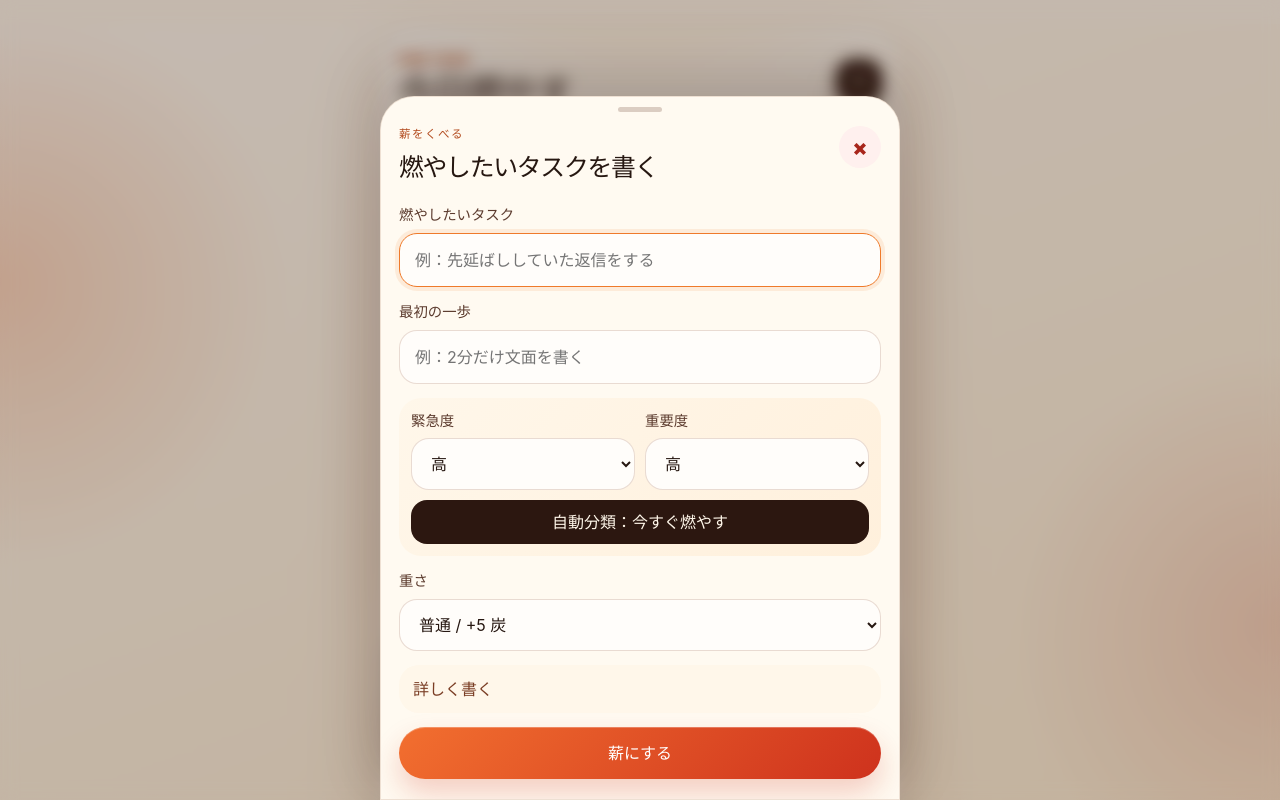
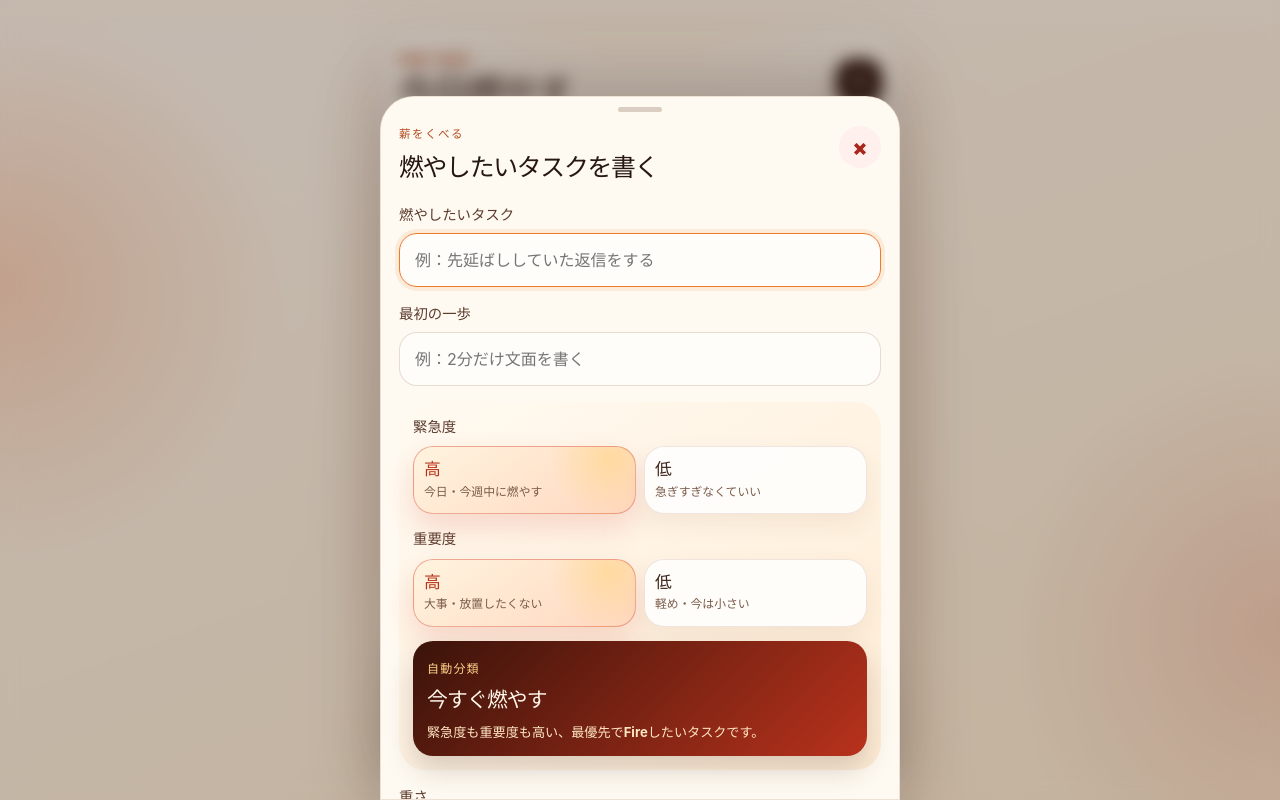
Before and after one commit to sunpotflower4460-cpu/sumples-fire, a React (Vite) app: page / in a window 1280 px wide. Both pictures are taken after a click on the button "＋ タスクを書く". Shown: the top 800 px of the page. Built offline with nearby package versions, Linux system fonts and the light colour scheme.

Commit message:
Improve Fire Task entry form UX
* feat: make task entry faster and clearer

* style: add fast form matrix choice UI

* style: load fast form UX styles

```diff
--- a/src/components/FireForm.tsx
+++ b/src/components/FireForm.tsx
@@ -1,8 +1,16 @@
 import { FormEvent, useState } from 'react';
 import type { FireCategory, FireDifficulty, FireLevel, FirePriority, FireStage } from '../types/fireSeed';
-import { categoryLabels, difficultyAshPoints, difficultyLabels, levelLabels, priorityLabels, stageLabels } from '../types/fireSeed';
+import {
+  categoryLabels,
+  difficultyAshPoints,
+  difficultyLabels,
+  levelLabels,
+  priorityLabels,
+  quadrantDescriptions,
+  quadrantLabels,
+  stageLabels,
+} from '../types/fireSeed';
 import { getQuadrant } from '../lib/fireSeedModel';
-import { quadrantLabels } from '../types/fireSeed';
 
 type FireFormProps = {
   onAddSeed: (input: {
@@ -17,6 +25,18 @@ type FireFormProps = {
     importance: FireLevel;
   }) => void;
 };
+
+const levelOptions: { value: FireLevel; label: string; hint: string }[] = [
+  { value: 'high', label: '高', hint: '今日・今週中に燃やす' },
+  { value: 'low', label: '低', hint: '急ぎすぎなくていい' },
+];
+
+const difficultyOptions: { value: FireDifficulty; hint: string }[] = [
+  { value: 'small', hint: '5分くらい' },
+  { value: 'normal', hint: '少し面倒' },
+  { value: 'heavy', hint: '腰が重い' },
+  { value: 'boss', hint: 'ラスボス級' },
+];
 
 export function FireForm({ onAddSeed }: FireFormProps) {
   const [title, setTitle] = useState('');
@@ -54,7 +74,7 @@ export function FireForm({ onAddSeed }: FireFormProps) {
   };
 
   return (
-    <form className="fire-form" onSubmit={handleSubmit}>
+    <form className="fire-form fire-form-fast" onSubmit={handleSubmit}>
       <div className="field-group">
         <label htmlFor="seed-title">燃やしたいタスク</label>
         <input
@@ -81,40 +101,67 @@ export function FireForm({ onAddSeed }: FireFormProps) {
         />
       </div>
 
-      <div className="matrix-picker" aria-label="緊急度と重要度">
-        <div className="field-group compact-field">
-          <label htmlFor="seed-urgency">緊急度</label>
-          <select id="seed-urgency" value={urgency} onChange={(event) => setUrgency(event.target.value as FireLevel)}>
-            {Object.entries(levelLabels).map(([value, label]) => (
-              <option key={value} value={value}>
-                {label}
-              </option>
+      <section className="fast-matrix-picker" aria-label="緊急度と重要度">
+        <div className="choice-section">
+          <span>緊急度</span>
+          <div className="choice-grid two-choice">
+            {levelOptions.map((option) => (
+              <button
+                key={option.value}
+                type="button"
+                className={urgency === option.value ? 'choice-button is-selected' : 'choice-button'}
+                onClick={() => setUrgency(option.value)}
+                aria-pressed={urgency === option.value}
+              >
+                <b>{levelLabels[option.value]}</b>
+                <small>{option.hint}</small>
+              </button>
             ))}
-          </select>
+          </div>
         </div>
-        <div className="field-group compact-field">
-          <label htmlFor="seed-importance">重要度</label>
-          <select id="seed-importance" value={importance} onChange={(event) => setImportance(event.target.value as FireLevel)}>
-            {Object.entries(levelLabels).map(([value, label]) => (
-              <option key={value} value={value}>
-                {label}
-              </option>
+
+        <div className="choice-section">
+          <span>重要度</span>
+          <div className="choice-grid two-choice">
+            {levelOptions.map((option) => (
+              <button
+                key={option.value}
+                type="button"
+                className={importance === option.value ? 'choice-button is-selected' : 'choice-button'}
+                onClick={() => setImportance(option.value)}
+                aria-pressed={importance === option.value}
+              >
+                <b>{levelLabels[option.value]}</b>
+                <small>{option.value === 'high' ? '大事・放置したくない' : '軽め・今は小さい'}</small>
+              </button>
             ))}
-          </select>
+          </div>
         </div>
-        <p className="matrix-result">自動分類：{quadrantLabels[quadrant]}</p>
-      </div>
 
-      <div className="field-group compact-field">
-        <label htmlFor="seed-difficulty">重さ</label>
-        <select id="seed-difficulty" value={difficulty} onChange={(event) => setDifficulty(event.target.value as FireDifficulty)}>
-          {Object.entries(difficultyLabels).map(([value, label]) => (
-            <option key={value} value={value}>
-              {label} / +{difficultyAshPoints[value as FireDifficulty]} 炭
-            </option>
+        <div className={`matrix-result-card matrix-result-${quadrant}`}>
+          <span>自動分類</span>
+          <strong>{quadrantLabels[quadrant]}</strong>
+          <p>{quadrantDescriptions[quadrant]}</p>
+        </div>
+      </section>
+
+      <section className="choice-section">
+        <span>重さ</span>
+        <div className="choice-grid difficulty-choice-grid">
+          {difficultyOptions.map((option) => (
+            <button
+              key={option.value}
+              type="button"
+              className={difficulty === option.value ? 'choice-button is-selected' : 'choice-button'}
+              onClick={() => setDifficulty(option.value)}
+              aria-pressed={difficulty === option.value}
+            >
+              <b>{difficultyLabels[option.value]}</b>
+              <small>{option.hint} / +{difficultyAshPoints[option.value]} 炭</small>
+            </button>
           ))}
-        </select>
-      </div>
+        </div>
+      </section>
 
       <details className="advanced-fields">
         <summary>詳しく書く</summary>
--- /dev/null
+++ b/src/formUx.css
@@ -0,0 +1,126 @@
+.fire-form-fast {
+  gap: 16px;
+}
+
+.choice-section {
+  display: grid;
+  gap: 9px;
+}
+
+.choice-section > span {
+  color: #5c3b2e;
+  font-size: 0.9rem;
+  font-weight: 900;
+}
+
+.choice-grid {
+  display: grid;
+  gap: 8px;
+}
+
+.two-choice {
+  grid-template-columns: repeat(2, minmax(0, 1fr));
+}
+
+.difficulty-choice-grid {
+  grid-template-columns: repeat(2, minmax(0, 1fr));
+}
+
+.choice-button {
+  min-height: 68px;
+  border: 1px solid rgba(132, 64, 31, 0.13);
+  border-radius: 20px;
+  background: rgba(255, 255, 255, 0.82);
+  color: #3c241a;
+  padding: 12px 10px;
+  text-align: left;
+  box-shadow: 0 10px 24px rgba(108, 48, 14, 0.07);
+}
+
+.choice-button b {
+  display: block;
+  font-size: 1.05rem;
+  line-height: 1;
+}
+
+.choice-button small {
+  display: block;
+  margin-top: 7px;
+  color: #7a5b4a;
+  font-size: 0.74rem;
+  font-weight: 800;
+  line-height: 1.25;
+}
+
+.choice-button.is-selected {
+  border-color: rgba(206, 50, 29, 0.36);
+  background:
+    radial-gradient(circle at 88% 16%, rgba(255, 210, 111, 0.46), transparent 3.7rem),
+    linear-gradient(145deg, #fff4df, #ffd7bf);
+  box-shadow: 0 14px 30px rgba(206, 50, 29, 0.16);
+}
+
+.choice-button.is-selected b {
+  color: #b7331c;
+}
+
+.fast-matrix-picker {
+  display: grid;
+  gap: 14px;
+  border-radius: 26px;
+  background: linear-gradient(145deg, rgba(255, 250, 241, 0.96), rgba(255, 235, 210, 0.9));
+  padding: 14px;
+}
+
+.matrix-result-card {
+  border-radius: 20px;
+  background: #2c1710;
+  color: #fff7ea;
+  padding: 14px;
+  box-shadow: 0 14px 28px rgba(44, 23, 16, 0.18);
+}
+
+.matrix-result-card span {
+  color: #ffd28a;
+  font-size: 0.75rem;
+  font-weight: 900;
+  letter-spacing: 0.1em;
+}
+
+.matrix-result-card strong {
+  display: block;
+  margin-top: 5px;
+  font-size: 1.3rem;
+  letter-spacing: -0.04em;
+}
+
+.matrix-result-card p {
+  margin: 8px 0 0;
+  color: #ffe6c2;
+  font-size: 0.82rem;
+  font-weight: 700;
+  line-height: 1.45;
+}
+
+.matrix-result-doNow {
+  background: linear-gradient(135deg, #3a130a, #b8321c);
+}
+
+.matrix-result-schedule {
+  background: linear-gradient(135deg, #3a2410, #9c641c);
+}
+
+.matrix-result-quickBurn {
+  background: linear-gradient(135deg, #35160b, #d65a24);
+}
+
+.matrix-result-backlog {
+  background: linear-gradient(135deg, #2d2621, #6d5a49);
+}
+
+@media (max-width: 380px) {
+  .two-choice,
+  .difficulty-choice-grid {
+    grid-template-columns: 1fr;
+  }
+}
--- a/src/main.tsx
+++ b/src/main.tsx
@@ -5,6 +5,7 @@ import './styles.css';
 import './fireTaskEffects.css';
 import './rewardEffects.css';
 import './flameMobile.css';
+import './formUx.css';
 
 createRoot(document.getElementById('root')!).render(
   <StrictMode>
```
